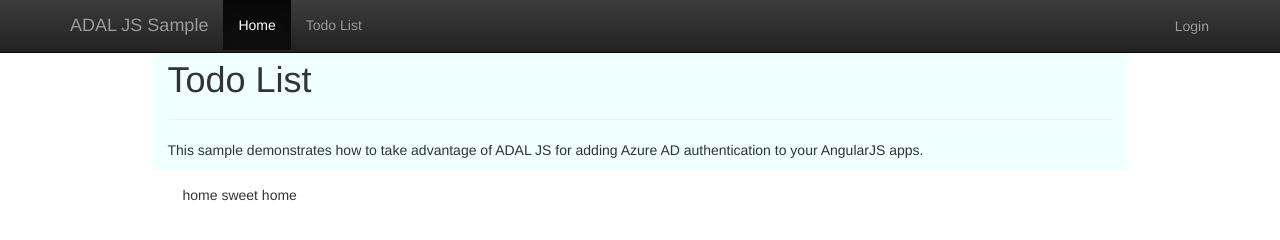
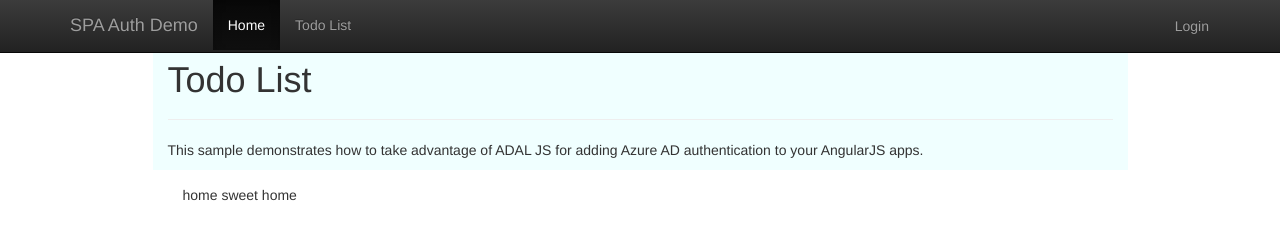
Before and after one commit to kvaes/Azure-SinglePageWebapp-Auth-Example, a plain HTML site: page index.html in a window 1280 px wide. Drawn offline with nearby package versions, Linux system fonts and the light colour scheme; some packages are replaced by stand-ins of ours.

Commit message:
GUI Updates

```diff
--- a/index.html
+++ b/index.html
@@ -1,7 +1,7 @@
 <!DOCTYPE html>
 <html xmlns="http://www.w3.org/1999/xhtml">
 <head>
-    <title>Todo List: a SPA sample demonstrating Azure AD and ADAL JS</title>
+    <title>SPA sample demonstrating Azure AD, ADAL JS with a PHP Backend API</title>
     <link rel="stylesheet" href="https://maxcdn.bootstrapcdn.com/bootstrap/3.2.0/css/bootstrap.min.css">
     <link rel="stylesheet" href="https://maxcdn.bootstrapcdn.com/bootstrap/3.2.0/css/bootstrap-theme.min.css">
 </head>
@@ -19,7 +19,7 @@
                     <span class="icon-bar"></span>
                     <span class="icon-bar"></span>
                 </button>
-                <a class="navbar-brand" href="#/Home">ADAL JS Sample</a>
+                <a class="navbar-brand" href="#/Home">SPA Auth Demo</a>
             </div>
             <div class="navbar-collapse collapse">
                 <ul class="nav navbar-nav">
```
